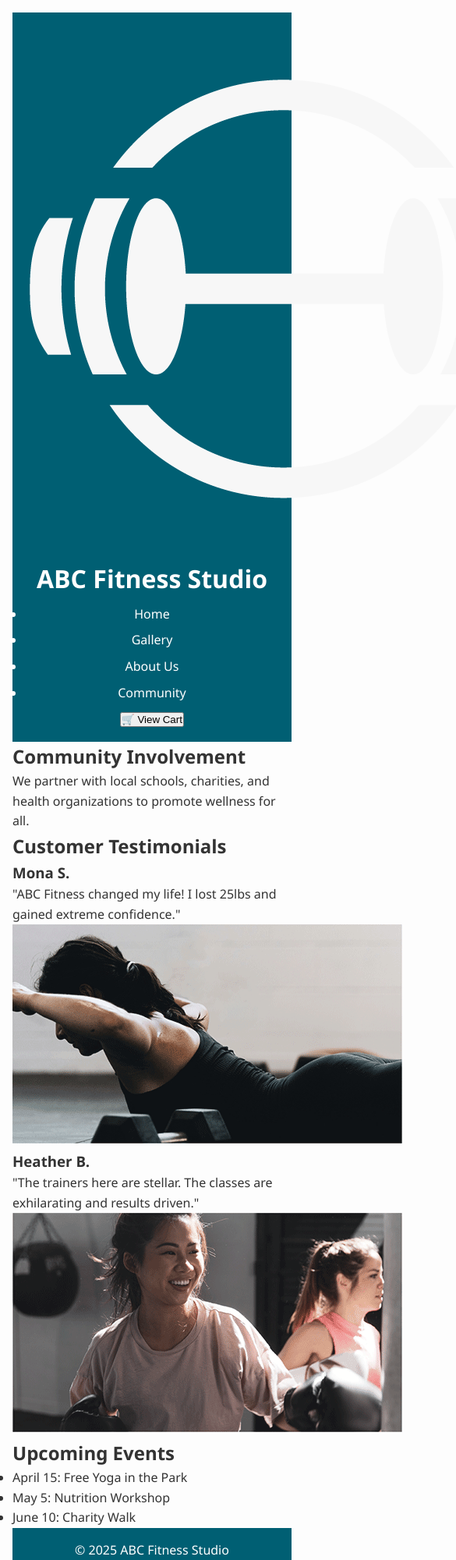
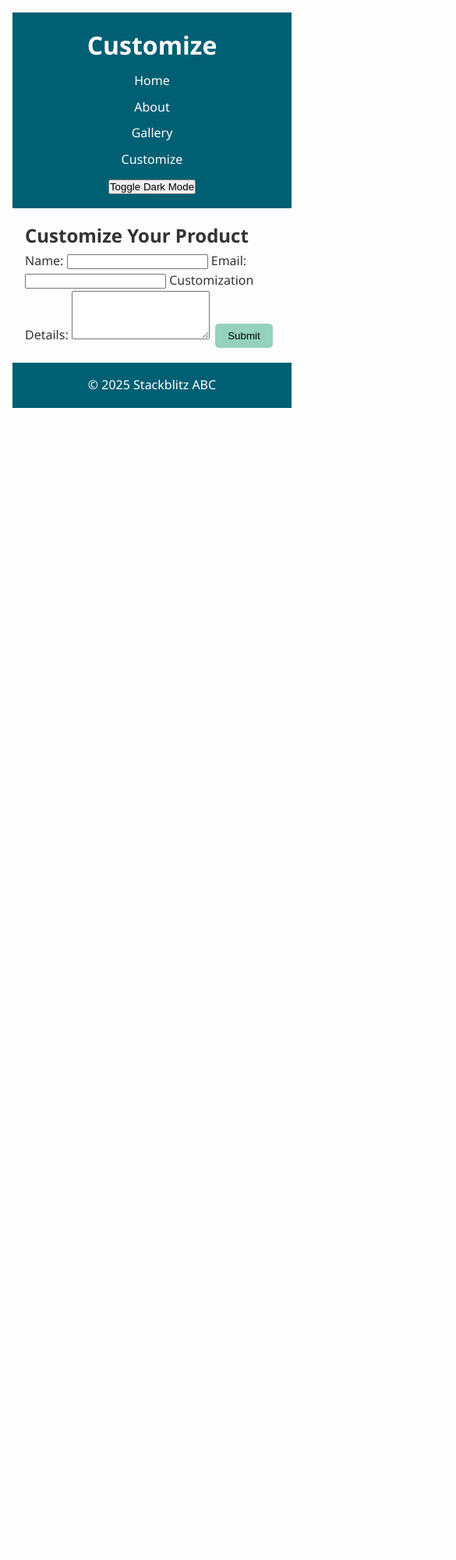
Before and after one commit to secgringo/stackblitz-abc, a website: page custom.html in a window 390 px wide. Shown: the top 2000 px of the page at 78% size, 585 px wide, since content can reach past the window. After the commit the page ends 844 px from the top, so only its background shows below. Drawn offline with Linux system fonts and the light colour scheme.

Commit message:
Update custom.html

```diff
--- a/custom.html
+++ b/custom.html
@@ -2,73 +2,43 @@
 <html lang="en">
 <head>
   <meta charset="UTF-8" />
-    <meta name="viewport" content="width=device-width, initial-scale=1.0">
-    <title>Community | ABC Fitness Studio</title>
-    <link rel="stylesheet" href="styles.css">
+  <meta name="viewport" content="width=device-width, initial-scale=1.0" />
+  <title>Customize | Stackblitz ABC</title>
+  <link rel="stylesheet" href="styles.css" />
 </head>
 <body>
-
   <header>
-  <div class="logo-banner">
-    <img src="logo.png" alt="ABC Fitness Studio Logo" />
-    <h1 class="site-title">ABC Fitness Studio</h1>
-  </div>
+    <h1>Customize</h1>
     <nav>
-    <ul>
-      <li><a href="index.html">Home</a></li>
-      <li><a href="gallery.html">Gallery</a></li>
-      <li><a href="about.html">About Us</a></li>
-      <li><a href="custom.html">Community</a></li>
-    </ul>
+      <a href="index.html">Home</a>
+      <a href="about.html">About</a>
+      <a href="gallery.html">Gallery</a>
+      <a href="custom.html">Customize</a>
+      <button id="dark-mode-toggle">Toggle Dark Mode</button>
     </nav>
-  <button id="viewCartBtn" class="cart-btn">🛒 View Cart</button>
   </header>
 
+  <main class="container">
+    <h2>Customize Your Product</h2>
+    <form id="customForm">
+      <label for="name">Name:</label>
+      <input type="text" id="name" name="name" required />
 
-<section class="bg-aqua">
-  <h1>Community Involvement</h1>
-  <p>We partner with local schools, charities, and health organizations to promote wellness for all.</p>
-</section>
+      <label for="email">Email:</label>
+      <input type="email" id="email" name="email" required />
 
-<section class="bg-white">
-  <h2>Customer Testimonials</h2>
-  <div class="card-row">
-    <div class="card lime">
-      <h3>Mona S.</h3>
-      <p>"ABC Fitness changed my life! I lost 25lbs and gained extreme confidence."</p>
-      <img src="Client2_IndividualPilates.png" alt="Pilates Classes">
-    </div>
-    <div class="card aqua">
-      <h3>Heather B.</h3>
-      <p>"The trainers here are stellar. The classes are exhilarating and results driven."</p>
-      <img src="Client2_GroupKickboxing.png" alt="Kickboxing Classes">
-    </div>
-  </div>
-</section>
+      <label for="message">Customization Details:</label>
+      <textarea id="message" name="message" rows="4" required></textarea>
 
-<section class="bg-lime">
-  <h2>Upcoming Events</h2>
-  <ul>
-    <li>April 15: Free Yoga in the Park</li>
-    <li>May 5: Nutrition Workshop</li>
-    <li>June 10: Charity Walk</li>
-  </ul>
-</section>
+      <button type="submit" class="btn">Submit</button>
+    </form>
+  </main>
 
   <footer>
-  <p>&copy; 2025 ABC Fitness Studio</p>
-  <form>
-    <label for="newsletter">Subscribe:</label>
-    <input type="email" id="newsletter" placeholder="Enter your email">
-    <button type="submit">Subscribe</button>
-  </form>
-  <div class="social">
-    <a href="#">Facebook</a> | &nbsp;
-    <a href="#">Instagram</a> | &nbsp;
-    <a href="#">X</a>
-  </div>
+    <p>&copy; 2025 Stackblitz ABC</p>
   </footer>
 
-
+  <script src="form-storage.js"></script>
+  <script src="script.js"></script>
 </body>
 </html>
```
Lines whose indentation alone changed are shown as unchanged.
